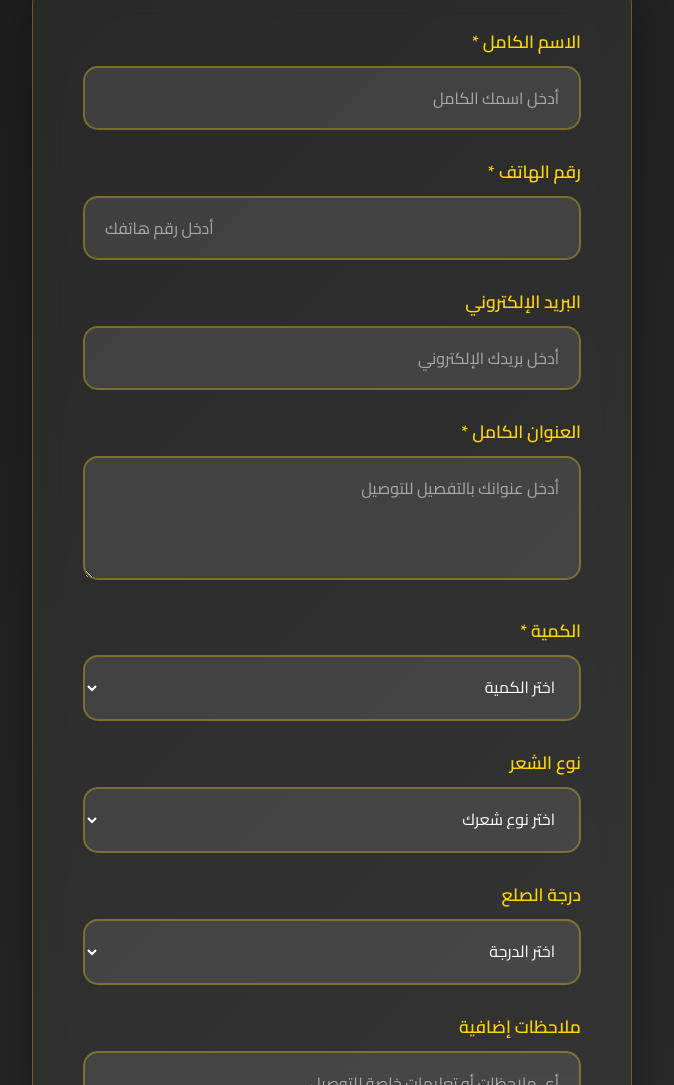
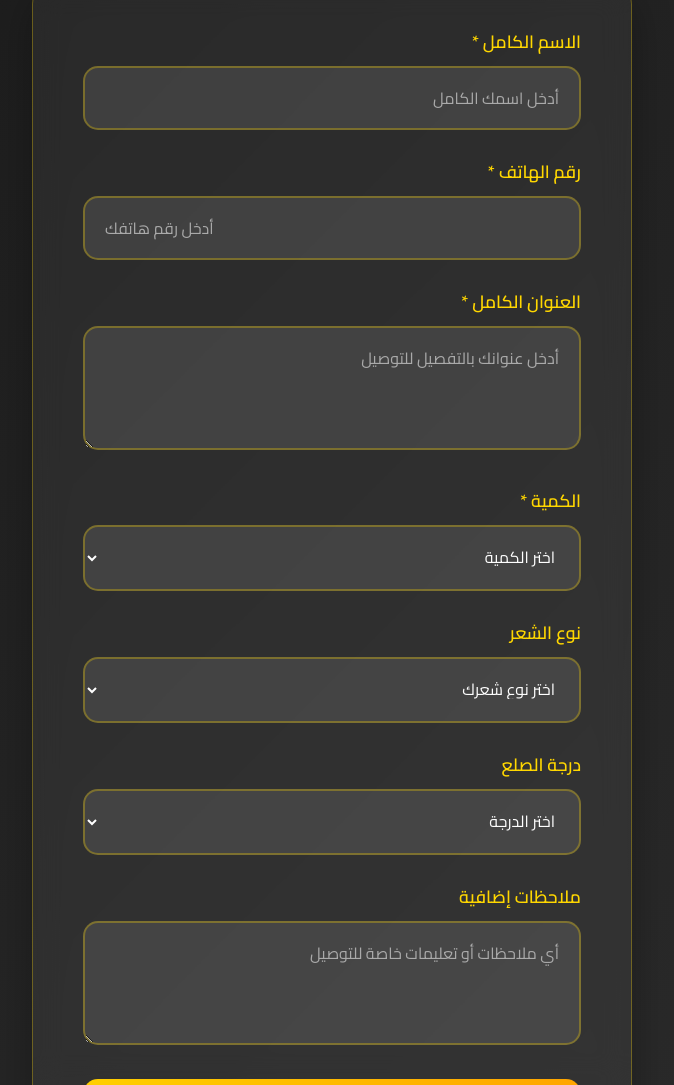
Before and after one commit to mmhdhwf46-hub/alwkalatalustralia, a plain HTML site: page index.html in a window 1280 px wide. Shown: the part 2171-3256 px from the top of the page, without its empty margins (308-982 px from the left). Drawn offline with Linux system fonts and the light colour scheme.

Commit message:
Add files via upload

```diff
--- a/index.html
+++ b/index.html
@@ -1,13 +1,3 @@
-<!DOCTYPE html>
-<html lang="en" >
-<head>
-  <meta charset="UTF-8">
-  <title>Untitled</title>
-
-
-</head>
-<body>
-<!-- partial:index.partial.html -->
 <!DOCTYPE html>
 <html lang="ar" dir="rtl">
 <head>
@@ -550,10 +540,7 @@
                     <input type="tel" id="phone" name="phone" required placeholder="أدخل رقم هاتفك">
                 </div>
 
-                <div class="form-group">
-                    <label for="email">البريد الإلكتروني</label>
-                    <input type="email" id="email" name="email" placeholder="أدخل بريدك الإلكتروني">
-                </div>
+
 
                 <div class="form-group">
                     <label for="address">العنوان الكامل *</label>
@@ -731,7 +718,3 @@
     </script>
 </body>
 </html>
-<!-- partial -->
-
-</body>
-</html>
```
